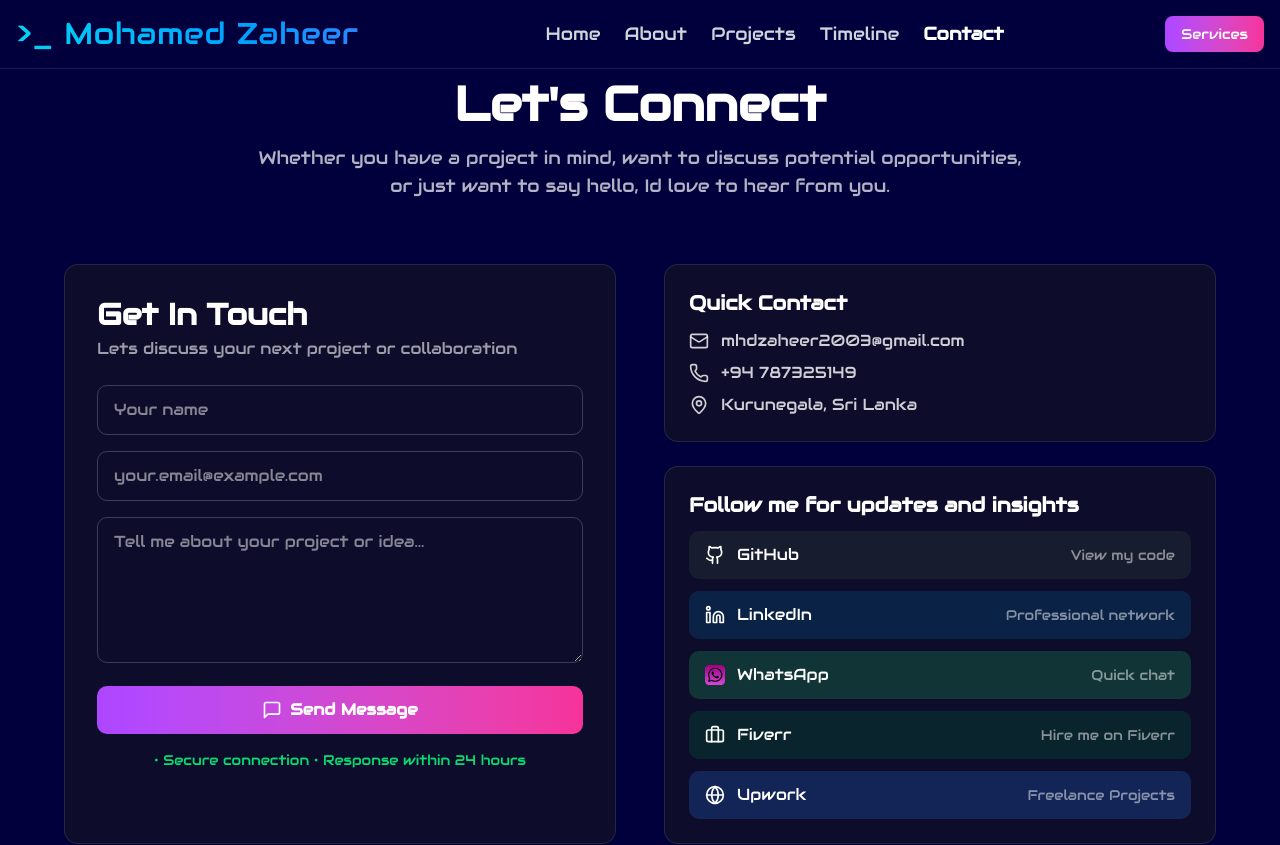
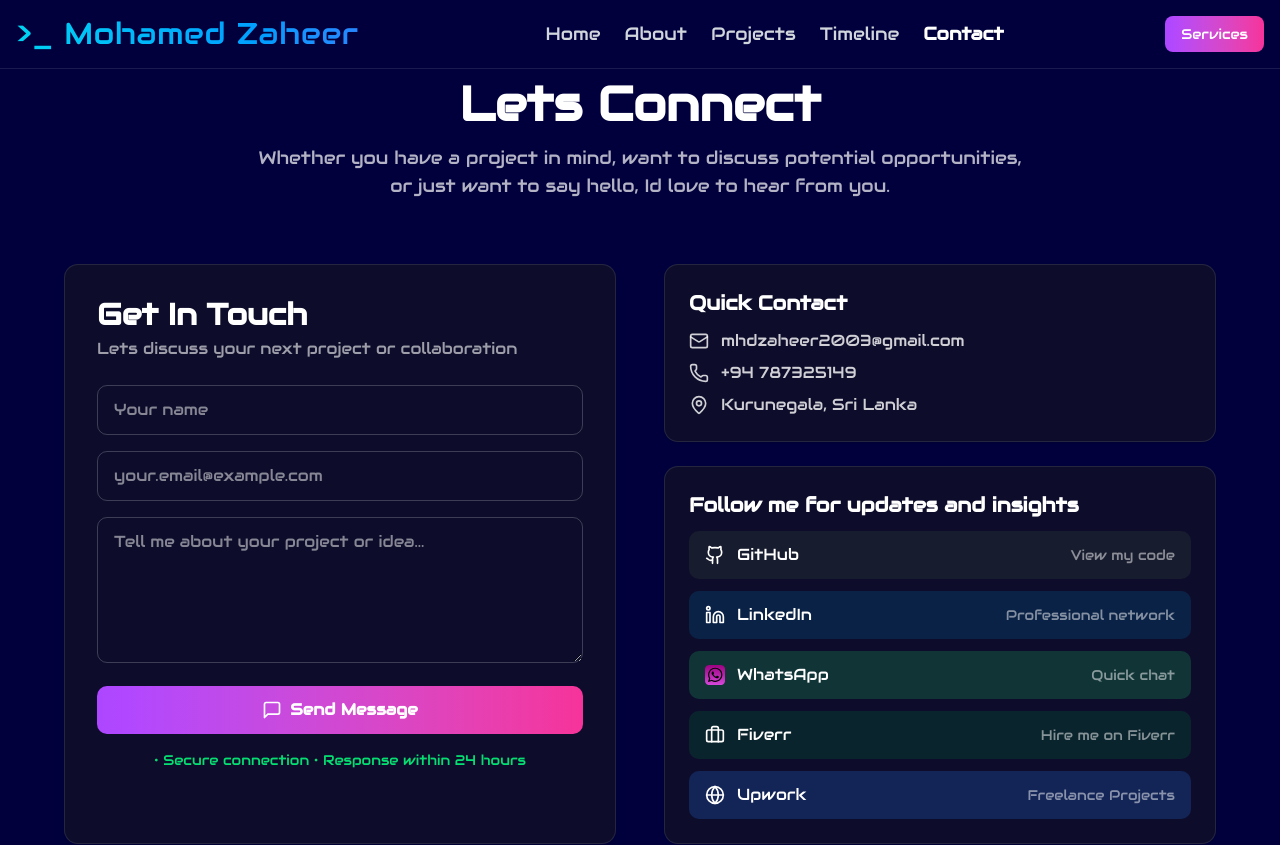
Before and after one commit to Zaheer2003/Portfolio_Zaheer, a Next.js app: page /contact in a window 1280 px wide. Shown: the top 845 px of the page. Built offline with nearby package versions, Linux system fonts and the light colour scheme.

Commit message:
fix error

```diff
--- a/src/app/contact/page.tsx
+++ b/src/app/contact/page.tsx
@@ -19,7 +19,7 @@
     <section className="min-h-screen px-6 py-20 bg-[#01003D] text-white">
       {/* Top Heading */}
       <div className="text-center max-w-3xl mx-auto mb-16">
-        <h1 className="text-4xl md:text-5xl font-extrabold">Let's Connect</h1>
+        <h1 className="text-4xl md:text-5xl font-extrabold">Lets Connect</h1>
         <p className="text-white/70 mt-4 text-lg">
           Whether you have a project in mind, want to discuss potential opportunities, or just want to say hello, Id love to hear from you.
         </p>
```
